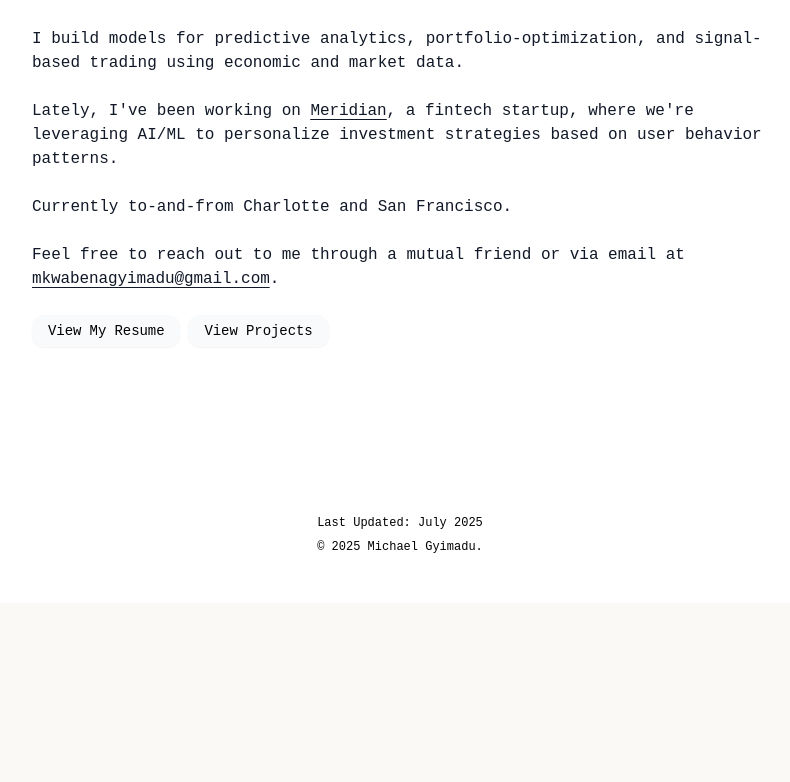
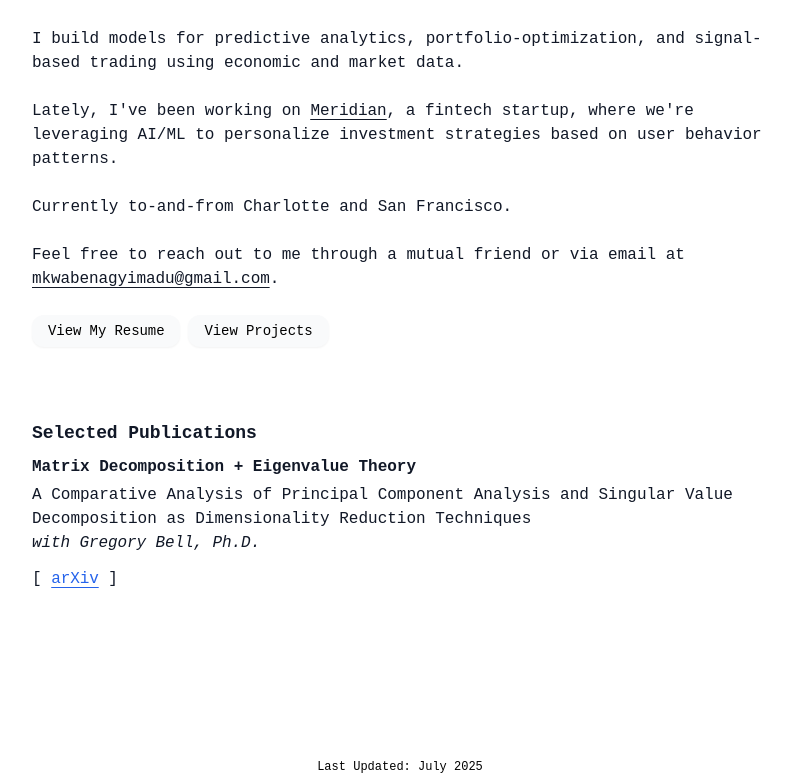
Before and after one commit to gyimadu/portfolio, a Next.js app: page / in a window 1280 px wide. Shown: the part 445-1227 px from the top of the page, without its empty margins (240-1030 px from the left). Before the commit the page ends 1048 px from the top, so only its background shows below. Built offline with nearby package versions, Linux system fonts and the light colour scheme; a web font is replaced by a local one.

Commit message:
Update homepage with selected publications

```diff
--- a/src/app/page.tsx
+++ b/src/app/page.tsx
@@ -86,6 +86,8 @@ export default function Home() {
                 <div className='text-base md:text-base leading-normal mb-6'>
                   Feel free to reach out to me through a mutual friend or via email at <a href="mailto:mkwabenagyimadu@gmail.com" className='underline underline-offset-4 decoration-1'>mkwabenagyimadu@gmail.com</a>.
                 </div>
+
+
                 <div className="flex flex-row gap-2 mb-8">
                   <a
                     href="/resume.pdf"
@@ -100,6 +102,25 @@ export default function Home() {
                   >
                     View Projects
                   </Link>
+                </div>
+
+                {/* Selected Publication Section */}
+                <div className="mb-8 mt-10">
+                  <div className="font-bold mb-2 text-gray-900" style={{ fontFamily: 'Courier New, sans-serif' }}>
+                    <p className='text-lg md:text-lg font-extrabold'>Selected Publications</p>
+                  </div>
+                  <div className="">
+                    <div className="text-base md:text-base font-extrabold mb-1 text-gray-900">Matrix Decomposition + Eigenvalue Theory</div>
+                    <div className="text-gray-900 text-base md:text-base mb-2">A Comparative Analysis of Principal Component Analysis and Singular Value Decomposition as Dimensionality Reduction Techniques<br/><span className='italic'>with Gregory Bell, Ph.D.</span></div>
+                    [ <a
+                      href="https://arxiv.org/abs/2506.16663"
+                      target="_blank"
+                      rel="noopener noreferrer"
+                      className="inline-block text-blue-600 hover:text-blue-900 transition-colors underline underline-offset-4 decoration-1 text-sm md:text-base font-bold mt-1"
+                    >
+                      arXiv
+                    </a> ]
+                  </div>
                 </div>
               </div>
 
```
